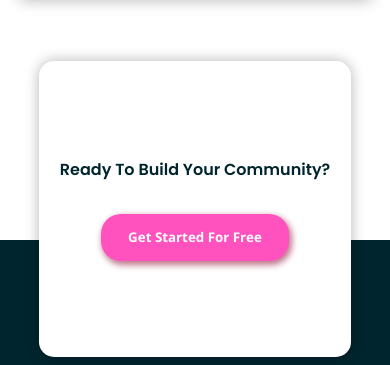
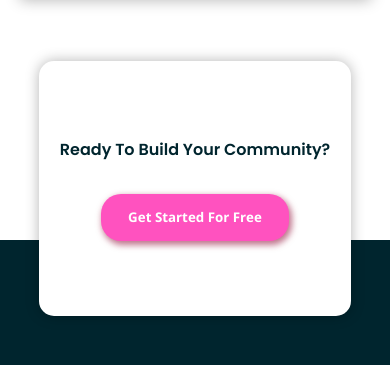
Before and after one commit to mountblue-assignment/huddle-landing-page, a plain HTML site: page index.html in a window 390 px wide. Shown: the part 2133-2498 px from the top of the page. Drawn offline with nearby package versions, Linux system fonts and the light colour scheme.

Commit message:
updated  huddle project

```diff
--- a/assets/styles/style.css
+++ b/assets/styles/style.css
@@ -190,7 +190,7 @@ footer {
 
 footer .build-community-section {
   width: 50%;
-  min-height: 35vh;
+  min-height: 50%;
   margin: 0 auto;
   display: flex;
   flex-direction: column;
@@ -387,6 +387,7 @@ footer .logo-section img {
   }
   footer .build-community-section {
     width: 80%;
+  min-height: 40%;
   }
   .company-address-contact-section {
     width: 100%;
```
